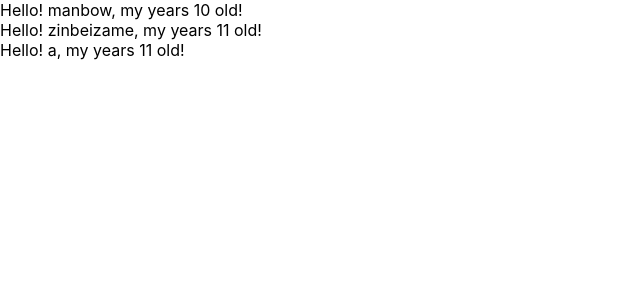
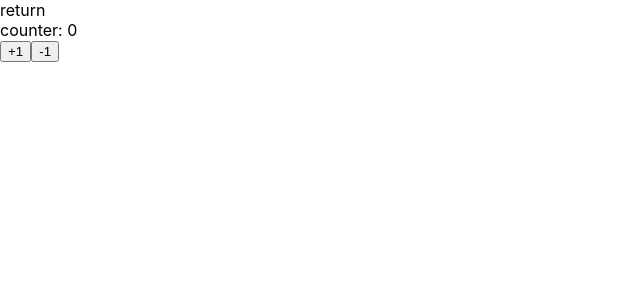
Before and after one commit to manbow1206/udemy-react-redux-crud-application, a React (Create React App) app: page / in a window 1280 px wide. Shown: the top 300 px of the page, without its empty margins (0-640 px from the left). Built offline with nearby package versions, Linux system fonts and the light colour scheme.

Commit message:
learn state

```diff
--- a/src/App.js
+++ b/src/App.js
@@ -1,32 +1,31 @@
-import React from "react";
-import PropTypes from "prop-types";
+import React, { Component } from "react";
 
-const App = () => {
-  const profiles = [
-    { name: "manbow", age: 10 },
-    { name: "zinbeizame", age: 11 },
-    { name: "a", age: 11 },
-  ];
-  return (
-    <div>
-      {profiles.map((profiles, index) => {
-        return <User name={profiles.name} age={profiles.age} key={index} />;
-      })}
-    </div>
-  );
-};
+const App = () => <Counter></Counter>;
 
-const User = (props) => {
-  return (
-    <div>
-      Hello! {props.name}, my years {props.age} old!{" "}
-    </div>
-  );
-};
+class Counter extends Component {
+  constructor(props) {
+    super(props);
+    console.log(this.state);
+    this.state = { count: 0 };
+  }
 
-User.propTypes = {
-  name: PropTypes.string,
-  age: PropTypes.number.isRequired,
-};
+  hundlePlusButton = () => {
+    this.setState({ count: this.state.count + 1 });
+  };
+
+  hundleMinusButton = () => {
+    this.setState({ count: this.state.count - 1 });
+  };
+
+  render() {
+    return (
+      <React.Fragment>
+        return <div>counter: {this.state.count}</div>
+        <button onClick={this.hundlePlusButton}>+1</button>
+        <button onClick={this.hundleMinusButton}>-1</button>
+      </React.Fragment>
+    );
+  }
+}
 
 export default App;
```
